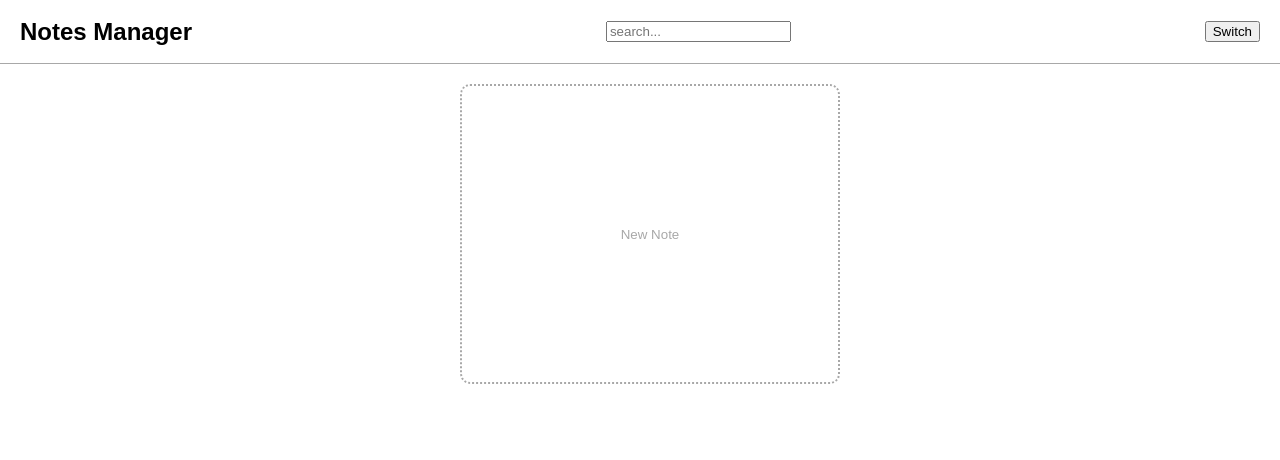
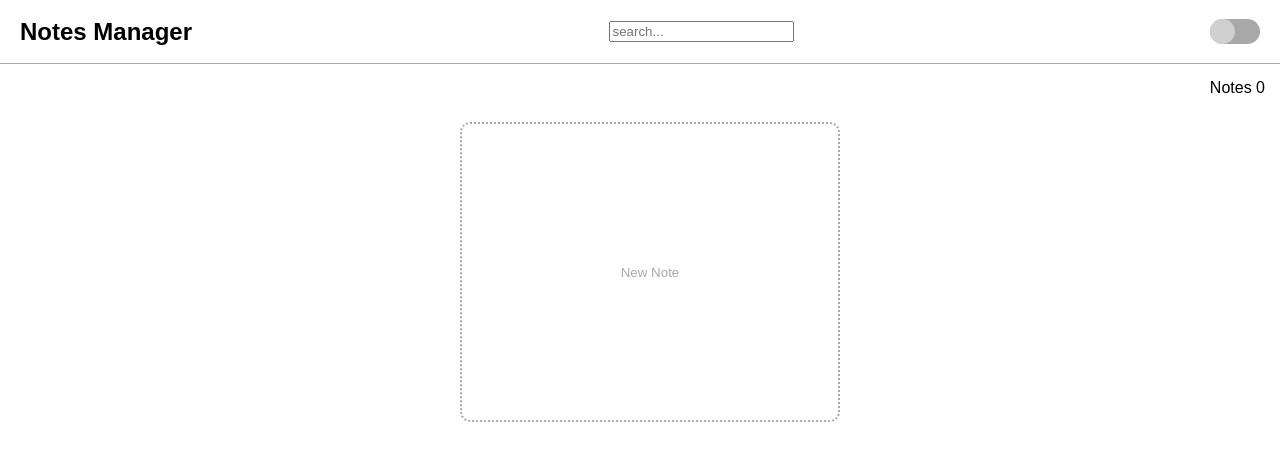
Before and after one commit to PabloReynaga/NotesManager, a SvelteKit app: page / in a window 1280 px wide. Shown: the top 460 px of the page. Built offline with nearby package versions, Linux system fonts and the light colour scheme.

Commit message:
switch button added

```diff
--- a/src/components/navBar.svelte
+++ b/src/components/navBar.svelte
@@ -1,10 +1,29 @@
 <script>
+   import {darkMode} from '../store/store.js';
+   let checkMode = false
+   let buttonPosition = "left";
+
+   function changeMode(){
+      darkMode.update(darkMode=> !darkMode)
+
+      if(checkMode){
+         buttonPosition = "left";
+         checkMode = !checkMode
+      }else{
+         buttonPosition = "right"
+         checkMode = !checkMode
+      }
+   }
+
 
 </script>
 
 <h1 class="page-title">Notes Manager</h1>
 <input class="search-input" placeholder="search..." on:input>
-<button class="button">Switch</button>
+<div class="switch-container">
+   <button style={'float: ' + buttonPosition } class="button" on:click={changeMode}></button>
+</div>
+
 
 <style lang="scss">
    .page-title{
@@ -19,6 +38,27 @@
        position: relative;
        margin: 5px;
     }
+    .switch-container{
+      background-color: $gray;
+      width: 50px;
+      height: 25px;
+      border: 30px;
+      border-radius: 30px;
+
+
+
+    }
+    .button{
+      height:25px ;
+      width: 25px;
+      border-radius: 30px;
+      background-color: rgb(208, 208, 208);
+      border: none;
+      cursor: pointer;
+
+    }
+
+
 
 
 </style>
--- a/src/components/notesLayout.svelte
+++ b/src/components/notesLayout.svelte
@@ -3,6 +3,8 @@
 import { v4 } from 'uuid';
 import NoteComponent from "./note.svelte";
 import NavBar from './navBar.svelte';
+
+$: countNotas = notes.length
 
 
 
@@ -77,6 +79,7 @@ function handleInput(e){
 <header>
     <NavBar on:input={handleInput}></NavBar>
 </header>
+<p class="counter">Notes {countNotas}</p>
 
 <div class="notes-container" >
 
@@ -88,6 +91,10 @@ function handleInput(e){
 </div>
 
 <style lang="scss">
+    .counter{
+        float: right;
+       margin: 15px;
+    }
     .notes-container{
         display: flex;
         box-sizing: border-box;
--- /dev/null
+++ b/src/store/store.js
@@ -0,0 +1,4 @@
+import { writable } from "svelte/store";
+
+
+export let darkMode = writable(false);
```
